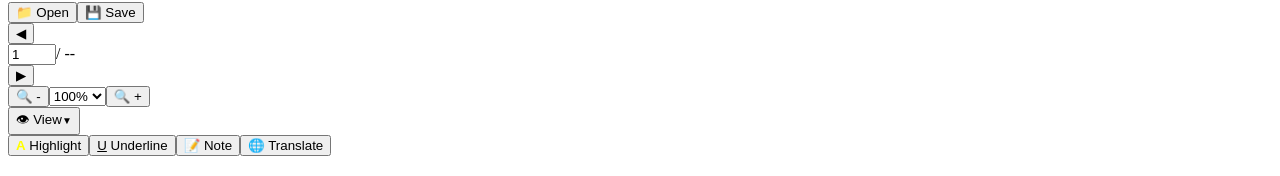
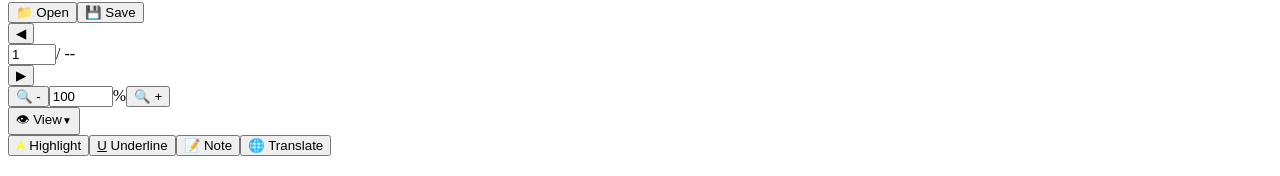
Before and after one commit to Chunde/SciPDFReader, a React app: page / in a window 1280 px wide. Shown: the part 156-332 px from the top of the page. Built offline with nearby package versions, Linux system fonts and the light colour scheme; the HTML template or start-up script is replaced by a standard one.

Commit message:
Abled to input zoom ratio

```diff
--- a/src/renderer/App.tsx
+++ b/src/renderer/App.tsx
@@ -60,6 +60,9 @@ const App: React.FC = () => {
       console.log('[App] Load result:', result);
       if (result && result.success) {
         setCurrentDocument(result);
+        setCurrentPage(1);
+        setPageDimensions({width: 0, height: 0});
+        setZoomMode('fit-width'); // Default to fit-width on new PDF
         console.log('[App] Document set successfully');
       } else {
         console.error('[App] Failed to load PDF:', result?.error);
@@ -230,20 +233,28 @@ const App: React.FC = () => {
             containerDimensions={containerDimensions}
             onFitToWidth={() => {
               if (pageDimensions.width > 0 && containerDimensions.width > 0) {
-                const newScale = (containerDimensions.width - 40) / pageDimensions.width;
-                console.log('[App] Fit to width: container:', containerDimensions.width, 'page:', pageDimensions.width, 'scale:', newScale);
+                const padding = 40;
+                const newScale = (containerDimensions.width - padding) / pageDimensions.width;
+                const newZoom = Math.round(newScale * 100);
+                console.log('[App] Fit to width: container:', containerDimensions.width, 'page:', pageDimensions.width, 'scale:', newScale, 'zoom:', newZoom);
                 setScale(newScale);
-                setZoom(Math.round(newScale * 100));
+                setZoom(newZoom);
                 setZoomMode('fit-width');
+              } else {
+                console.log('[App] Fit to width: waiting for dimensions - page:', pageDimensions, 'container:', containerDimensions);
               }
             }}
             onFitToHeight={() => {
               if (pageDimensions.height > 0 && containerDimensions.height > 0) {
-                const newScale = (containerDimensions.height - 40) / pageDimensions.height;
-                console.log('[App] Fit to height: container:', containerDimensions.height, 'page:', pageDimensions.height, 'scale:', newScale);
+                const padding = 40;
+                const newScale = (containerDimensions.height - padding) / pageDimensions.height;
+                const newZoom = Math.round(newScale * 100);
+                console.log('[App] Fit to height: container:', containerDimensions.height, 'page:', pageDimensions.height, 'scale:', newScale, 'zoom:', newZoom);
                 setScale(newScale);
-                setZoom(Math.round(newScale * 100));
+                setZoom(newZoom);
                 setZoomMode('fit-height');
+              } else {
+                console.log('[App] Fit to height: waiting for dimensions - page:', pageDimensions, 'container:', containerDimensions);
               }
             }}
           />
@@ -266,16 +277,19 @@ const App: React.FC = () => {
 
               // Auto-recalculate fit-to modes when window resizes
               if (pageDimensions.width > 0 && pageDimensions.height > 0) {
+                const padding = 40;
                 if (zoomMode === 'fit-width') {
-                  const newScale = (width - 40) / pageDimensions.width;
-                  console.log('[App] Auto recalculating fit-to-width: container:', width, 'page:', pageDimensions.width, 'scale:', newScale);
+                  const newScale = (width - padding) / pageDimensions.width;
+                  const newZoom = Math.round(newScale * 100);
+                  console.log('[App] Auto recalculating fit-to-width: container:', width, 'page:', pageDimensions.width, 'scale:', newScale, 'zoom:', newZoom);
                   setScale(newScale);
-                  setZoom(Math.round(newScale * 100));
+                  setZoom(newZoom);
                 } else if (zoomMode === 'fit-height') {
-                  const newScale = (height - 40) / pageDimensions.height;
-                  console.log('[App] Auto recalculating fit-to-height: container:', height, 'page:', pageDimensions.height, 'scale:', newScale);
+                  const newScale = (height - padding) / pageDimensions.height;
+                  const newZoom = Math.round(newScale * 100);
+                  console.log('[App] Auto recalculating fit-to-height: container:', height, 'page:', pageDimensions.height, 'scale:', newScale, 'zoom:', newZoom);
                   setScale(newScale);
-                  setZoom(Math.round(newScale * 100));
+                  setZoom(newZoom);
                 }
               }
             }}
--- a/src/renderer/components/PDFViewer.tsx
+++ b/src/renderer/components/PDFViewer.tsx
@@ -260,6 +260,12 @@ const PDFViewer: React.FC<PDFViewerProps> = ({ document, onAnnotationCreate, cur
         await renderTask.promise;
         renderTaskRef.current = null;
 
+        // Report page dimensions after successful render
+        if (onPageDimensionsChange) {
+          console.log('[PDFViewer] Reporting page dimensions:', viewport.width, 'x', viewport.height);
+          onPageDimensionsChange(viewport.width, viewport.height);
+        }
+
         console.log('[PDFViewer] Page', currentPage, 'rendered successfully');
       } catch (error: any) {
         if (error?.name !== 'RenderingCancelledException') {
--- a/src/renderer/components/Toolbar.tsx
+++ b/src/renderer/components/Toolbar.tsx
@@ -103,22 +103,32 @@ const Toolbar: React.FC<ToolbarProps> = ({
         <button className="toolbar-button" onClick={handleZoomOut} title="Zoom Out">
           <span>🔍</span> -
         </button>
-        <select
-          className="zoom-select"
+        <input
+          type="number"
+          className="zoom-input"
           value={zoom}
+          min={10}
+          max={500}
+          step={10}
           onChange={(e) => {
-            const newZoom = parseInt(e.target.value);
-            onZoomChange(newZoom);
+            const newZoom = parseInt(e.target.value) || 100;
+            if (newZoom >= 10 && newZoom <= 500) {
+              onZoomChange(newZoom);
+            }
           }}
-        >
-          <option value={50}>50%</option>
-          <option value={75}>75%</option>
-          <option value={100}>100%</option>
-          <option value={125}>125%</option>
-          <option value={150}>150%</option>
-          <option value={200}>200%</option>
-          <option value={300}>300%</option>
-        </select>
+          onKeyDown={(e) => {
+            if (e.key === 'Enter') {
+              const input = e.target as HTMLInputElement;
+              const newZoom = parseInt(input.value) || 100;
+              if (newZoom >= 10 && newZoom <= 500) {
+                onZoomChange(newZoom);
+              }
+              input.blur();
+            }
+          }}
+          title="Zoom percentage (10-500%)"
+        />
+        <span className="zoom-label">%</span>
         <button className="toolbar-button" onClick={handleZoomIn} title="Zoom In">
           <span>🔍</span> +
         </button>
--- a/src/renderer/styles/main.css
+++ b/src/renderer/styles/main.css
@@ -251,6 +251,35 @@ body {
     font-size: 13px;
 }
 
+.zoom-input {
+    width: 60px;
+    padding: 4px 8px;
+    text-align: center;
+    border: 1px solid #ddd;
+    border-radius: 4px;
+    font-size: 13px;
+}
+
+.zoom-input:focus {
+    outline: none;
+    border-color: #007acc;
+}
+
+.zoom-input::-webkit-inner-spin-button,
+.zoom-input::-webkit-outer-spin-button {
+    -webkit-appearance: none;
+    margin: 0;
+}
+
+.zoom-input[type=number] {
+    -moz-appearance: textfield;
+}
+
+.zoom-label {
+    font-size: 13px;
+    color: #666;
+}
+
 /* PDF Canvas Area */
 .pdf-content {
     flex: 1;
```
Also changed, not shown: .qoder/repowiki/en/content/Core Components/PDF Viewer Enhancement.md, .qoder/repowiki/en/meta/repowiki-metadata.json.
